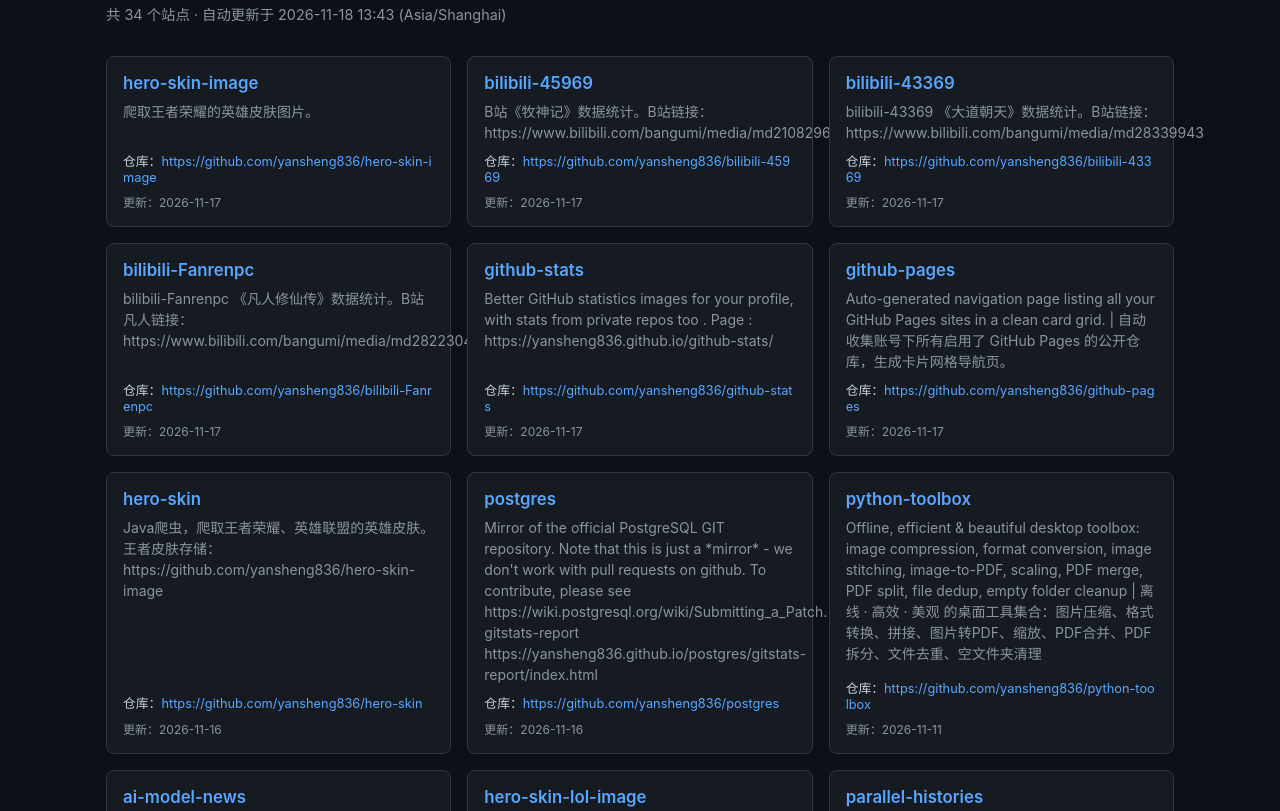
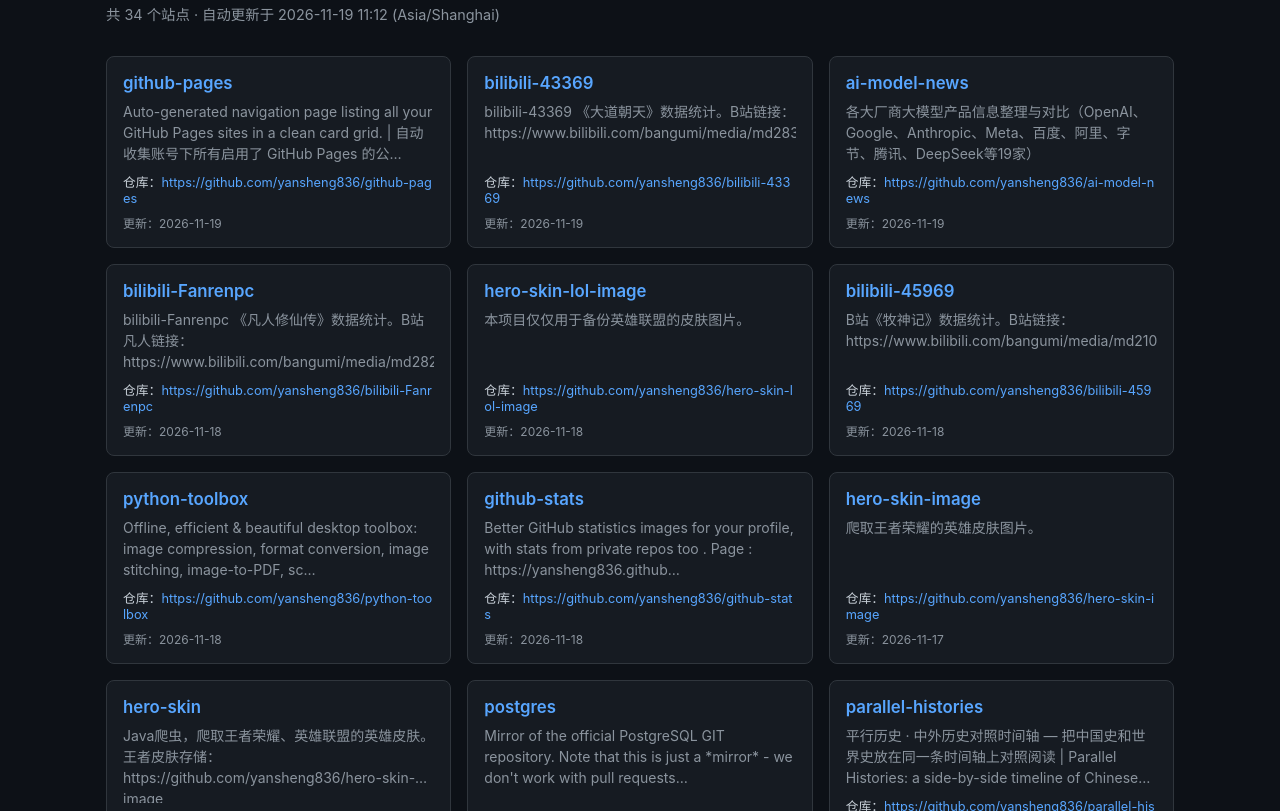
Before and after one commit to yansheng836/github-pages, a plain HTML site: page index.html in a window 1280 px wide. Shown: the part 68-879 px from the top of the page. Drawn offline with Linux system fonts and the light colour scheme.

Commit message:
chore: 自动更新 Pages 导航

```diff
--- a/index.html
+++ b/index.html
@@ -18,7 +18,7 @@ main { max-width:1100px; margin:0 auto; padding:1rem; }
 .card { background:var(--card); border:1px solid var(--border); border-radius:8px; padding:1rem; display:flex; flex-direction:column; transition:transform .15s, border-color .15s; }
 .card:hover { transform:translateY(-2px); border-color:var(--accent); }
 .name { font-weight:600; color:var(--accent); text-decoration:none; font-size:1.05rem; word-break:break-all; }
-.desc { color:var(--muted); font-size:.875rem; margin:.5rem 0; flex:1; line-height:1.5; }
+.desc { color:var(--muted); font-size:.875rem; margin:.5rem 0; flex:1; line-height:1.5; display:-webkit-box; -webkit-line-clamp:3; -webkit-box-orient:vertical; overflow:hidden; }
 .pages { font-size:.8rem; color:var(--text); word-break:break-all; }
 .pages a { color:var(--accent); text-decoration:none; }
 .updated { color:var(--muted); font-size:.75rem; margin-top:.5rem; }
@@ -29,44 +29,62 @@ footer { max-width:1100px; margin:0 auto; padding:1rem; color:var(--muted); font
 <body>
 <header>
   <h1>yansheng836 的 GitHub Pages 导航</h1>
-  <div class="meta">共 34 个站点 · 自动更新于 2026-11-18 13:43 (Asia/Shanghai)</div>
+  <div class="meta">共 34 个站点 · 自动更新于 2026-11-19 11:12 (Asia/Shanghai)</div>
 </header>
 <main>
 <div class="grid">
     <div class="card">
-      <a class="name" href="https://yansheng836.github.io/hero-skin-image/" target="_blank" rel="noopener">hero-skin-image</a>
-      <div class="desc">爬取王者荣耀的英雄皮肤图片。</div>
-      <div class="pages">仓库：<a href="https://github.com/yansheng836/hero-skin-image" target="_blank" rel="noopener">https://github.com/yansheng836/hero-skin-image</a></div>
-      <div class="updated">更新：2026-11-17</div>
+      <a class="name" href="https://yansheng836.github.io/github-pages/" target="_blank" rel="noopener">github-pages</a>
+      <div class="desc">Auto-generated navigation page listing all your GitHub Pages sites in a clean card grid. | 自动收集账号下所有启用了 GitHub Pages 的公…</div>
+      <div class="pages">仓库：<a href="https://github.com/yansheng836/github-pages" target="_blank" rel="noopener">https://github.com/yansheng836/github-pages</a></div>
+      <div class="updated">更新：2026-11-19</div>
+    </div>
+    <div class="card">
+      <a class="name" href="https://yansheng836.github.io/bilibili-43369/" target="_blank" rel="noopener">bilibili-43369</a>
+      <div class="desc">bilibili-43369 《大道朝天》数据统计。B站链接：https://www.bilibili.com/bangumi/media/md28339943</div>
+      <div class="pages">仓库：<a href="https://github.com/yansheng836/bilibili-43369" target="_blank" rel="noopener">https://github.com/yansheng836/bilibili-43369</a></div>
+      <div class="updated">更新：2026-11-19</div>
+    </div>
+    <div class="card">
+      <a class="name" href="https://yansheng836.github.io/ai-model-news/" target="_blank" rel="noopener">ai-model-news</a>
+      <div class="desc">各大厂商大模型产品信息整理与对比（OpenAI、Google、Anthropic、Meta、百度、阿里、字节、腾讯、DeepSeek等19家）</div>
+      <div class="pages">仓库：<a href="https://github.com/yansheng836/ai-model-news" target="_blank" rel="noopener">https://github.com/yansheng836/ai-model-news</a></div>
+      <div class="updated">更新：2026-11-19</div>
+    </div>
+    <div class="card">
+      <a class="name" href="https://yansheng836.github.io/bilibili-Fanrenpc/" target="_blank" rel="noopener">bilibili-Fanrenpc</a>
+      <div class="desc">bilibili-Fanrenpc 《凡人修仙传》数据统计。B站凡人链接：https://www.bilibili.com/bangumi/media/md28223043</div>
+      <div class="pages">仓库：<a href="https://github.com/yansheng836/bilibili-Fanrenpc" target="_blank" rel="noopener">https://github.com/yansheng836/bilibili-Fanrenpc</a></div>
+      <div class="updated">更新：2026-11-18</div>
+    </div>
+    <div class="card">
+      <a class="name" href="https://yansheng836.github.io/hero-skin-lol-image/" target="_blank" rel="noopener">hero-skin-lol-image</a>
+      <div class="desc">本项目仅仅用于备份英雄联盟的皮肤图片。</div>
+      <div class="pages">仓库：<a href="https://github.com/yansheng836/hero-skin-lol-image" target="_blank" rel="noopener">https://github.com/yansheng836/hero-skin-lol-image</a></div>
+      <div class="updated">更新：2026-11-18</div>
     </div>
     <div class="card">
       <a class="name" href="https://yansheng836.github.io/bilibili-45969/" target="_blank" rel="noopener">bilibili-45969</a>
       <div class="desc">B站《牧神记》数据统计。B站链接：https://www.bilibili.com/bangumi/media/md21082961</div>
       <div class="pages">仓库：<a href="https://github.com/yansheng836/bilibili-45969" target="_blank" rel="noopener">https://github.com/yansheng836/bilibili-45969</a></div>
-      <div class="updated">更新：2026-11-17</div>
+      <div class="updated">更新：2026-11-18</div>
     </div>
     <div class="card">
-      <a class="name" href="https://yansheng836.github.io/bilibili-43369/" target="_blank" rel="noopener">bilibili-43369</a>
-      <div class="desc">bilibili-43369 《大道朝天》数据统计。B站链接：https://www.bilibili.com/bangumi/media/md28339943</div>
-      <div class="pages">仓库：<a href="https://github.com/yansheng836/bilibili-43369" target="_blank" rel="noopener">https://github.com/yansheng836/bilibili-43369</a></div>
-      <div class="updated">更新：2026-11-17</div>
-    </div>
-    <div class="card">
-      <a class="name" href="https://yansheng836.github.io/bilibili-Fanrenpc/" target="_blank" rel="noopener">bilibili-Fanrenpc</a>
-      <div class="desc">bilibili-Fanrenpc 《凡人修仙传》数据统计。B站凡人链接：https://www.bilibili.com/bangumi/media/md28223043</div>
-      <div class="pages">仓库：<a href="https://github.com/yansheng836/bilibili-Fanrenpc" target="_blank" rel="noopener">https://github.com/yansheng836/bilibili-Fanrenpc</a></div>
-      <div class="updated">更新：2026-11-17</div>
+      <a class="name" href="https://yansheng836.github.io/python-toolbox/" target="_blank" rel="noopener">python-toolbox</a>
+      <div class="desc">Offline, efficient &amp; beautiful desktop toolbox: image compression, format conversion, image stitching, image-to-PDF, sc…</div>
+      <div class="pages">仓库：<a href="https://github.com/yansheng836/python-toolbox" target="_blank" rel="noopener">https://github.com/yansheng836/python-toolbox</a></div>
+      <div class="updated">更新：2026-11-18</div>
     </div>
     <div class="card">
       <a class="name" href="https://yansheng836.github.io/github-stats/" target="_blank" rel="noopener">github-stats</a>
-      <div class="desc">Better GitHub statistics images for your profile, with stats from private repos too . Page : https://yansheng836.github.io/github-stats/</div>
+      <div class="desc">Better GitHub statistics images for your profile, with stats from private repos too . Page : https://yansheng836.github…</div>
       <div class="pages">仓库：<a href="https://github.com/yansheng836/github-stats" target="_blank" rel="noopener">https://github.com/yansheng836/github-stats</a></div>
-      <div class="updated">更新：2026-11-17</div>
+      <div class="updated">更新：2026-11-18</div>
     </div>
     <div class="card">
-      <a class="name" href="https://yansheng836.github.io/github-pages/" target="_blank" rel="noopener">github-pages</a>
-      <div class="desc">Auto-generated navigation page listing all your GitHub Pages sites in a clean card grid. | 自动收集账号下所有启用了 GitHub Pages 的公开仓库，生成卡片网格导航页。</div>
-      <div class="pages">仓库：<a href="https://github.com/yansheng836/github-pages" target="_blank" rel="noopener">https://github.com/yansheng836/github-pages</a></div>
+      <a class="name" href="https://yansheng836.github.io/hero-skin-image/" target="_blank" rel="noopener">hero-skin-image</a>
+      <div class="desc">爬取王者荣耀的英雄皮肤图片。</div>
+      <div class="pages">仓库：<a href="https://github.com/yansheng836/hero-skin-image" target="_blank" rel="noopener">https://github.com/yansheng836/hero-skin-image</a></div>
       <div class="updated">更新：2026-11-17</div>
     </div>
     <div class="card">
@@ -77,27 +95,9 @@ footer { max-width:1100px; margin:0 auto; padding:1rem; color:var(--muted); font
     </div>
     <div class="card">
       <a class="name" href="https://yansheng836.github.io/postgres/" target="_blank" rel="noopener">postgres</a>
-      <div class="desc">Mirror of the official PostgreSQL GIT repository. Note that this is just a *mirror* - we don&#x27;t work with pull requests on github. To contribute, please see https://wiki.postgresql.org/wiki/Submitting_a_Patch. gitstats-report https://yansheng836.github.io/postgres/gitstats-report/index.html</div>
+      <div class="desc">Mirror of the official PostgreSQL GIT repository. Note that this is just a *mirror* - we don&#x27;t work with pull requests…</div>
       <div class="pages">仓库：<a href="https://github.com/yansheng836/postgres" target="_blank" rel="noopener">https://github.com/yansheng836/postgres</a></div>
       <div class="updated">更新：2026-11-16</div>
-    </div>
-    <div class="card">
-      <a class="name" href="https://yansheng836.github.io/python-toolbox/" target="_blank" rel="noopener">python-toolbox</a>
-      <div class="desc">Offline, efficient &amp; beautiful desktop toolbox: image compression, format conversion, image stitching, image-to-PDF, scaling, PDF merge, PDF split, file dedup, empty folder cleanup | 离线 · 高效 · 美观 的桌面工具集合：图片压缩、格式转换、拼接、图片转PDF、缩放、PDF合并、PDF拆分、文件去重、空文件夹清理</div>
-      <div class="pages">仓库：<a href="https://github.com/yansheng836/python-toolbox" target="_blank" rel="noopener">https://github.com/yansheng836/python-toolbox</a></div>
-      <div class="updated">更新：2026-11-11</div>
-    </div>
-    <div class="card">
-      <a class="name" href="https://yansheng836.github.io/ai-model-news/" target="_blank" rel="noopener">ai-model-news</a>
-      <div class="desc">各大厂商大模型产品信息整理与对比（OpenAI、Google、Anthropic、Meta、百度、阿里、字节、腾讯、DeepSeek等19家）</div>
-      <div class="pages">仓库：<a href="https://github.com/yansheng836/ai-model-news" target="_blank" rel="noopener">https://github.com/yansheng836/ai-model-news</a></div>
-      <div class="updated">更新：2026-11-11</div>
-    </div>
-    <div class="card">
-      <a class="name" href="https://yansheng836.github.io/hero-skin-lol-image/" target="_blank" rel="noopener">hero-skin-lol-image</a>
-      <div class="desc">本项目仅仅用于备份英雄联盟的皮肤图片。</div>
-      <div class="pages">仓库：<a href="https://github.com/yansheng836/hero-skin-lol-image" target="_blank" rel="noopener">https://github.com/yansheng836/hero-skin-lol-image</a></div>
-      <div class="updated">更新：2026-11-04</div>
     </div>
     <div class="card">
       <a class="name" href="https://yansheng836.github.io/parallel-histories/" target="_blank" rel="noopener">parallel-histories</a>
@@ -113,7 +113,7 @@ footer { max-width:1100px; margin:0 auto; padding:1rem; color:var(--muted); font
     </div>
     <div class="card">
       <a class="name" href="https://yansheng836.github.io/pgpool2/" target="_blank" rel="noopener">pgpool2</a>
-      <div class="desc">This is the official mirror of git://git.postgresql.org/git/pgpool2.git. Note that this is just a *mirror* - we don&#x27;t work with pull requests on github. Please subscribe to pgpool-hackers mailing list from our website and submit your patch to this mailing list.</div>
+      <div class="desc">This is the official mirror of git://git.postgresql.org/git/pgpool2.git. Note that this is just a *mirror* - we don&#x27;t w…</div>
       <div class="pages">仓库：<a href="https://github.com/yansheng836/pgpool2" target="_blank" rel="noopener">https://github.com/yansheng836/pgpool2</a></div>
       <div class="updated">更新：2026-09-05</div>
     </div>
@@ -227,7 +227,7 @@ footer { max-width:1100px; margin:0 auto; padding:1rem; color:var(--muted); font
     </div>
     <div class="card">
       <a class="name" href="https://yansheng836.github.io/awesome-idea-plugin/" target="_blank" rel="noopener">awesome-idea-plugin</a>
-      <div class="desc">:sunglasses:  记录IDEA中比较实用的插件。</div>
+      <div class="desc">:sunglasses: 记录IDEA中比较实用的插件。</div>
       <div class="pages">仓库：<a href="https://github.com/yansheng836/awesome-idea-plugin" target="_blank" rel="noopener">https://github.com/yansheng836/awesome-idea-plugin</a></div>
       <div class="updated">更新：2020-09-16</div>
     </div>
```
